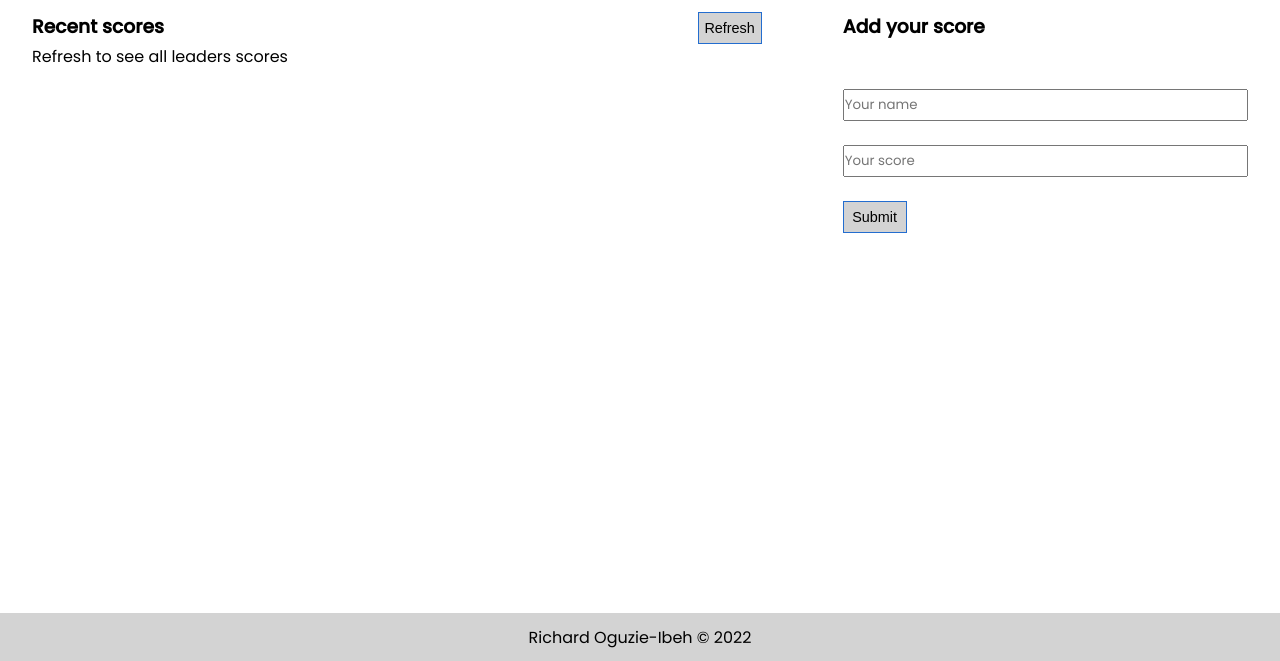
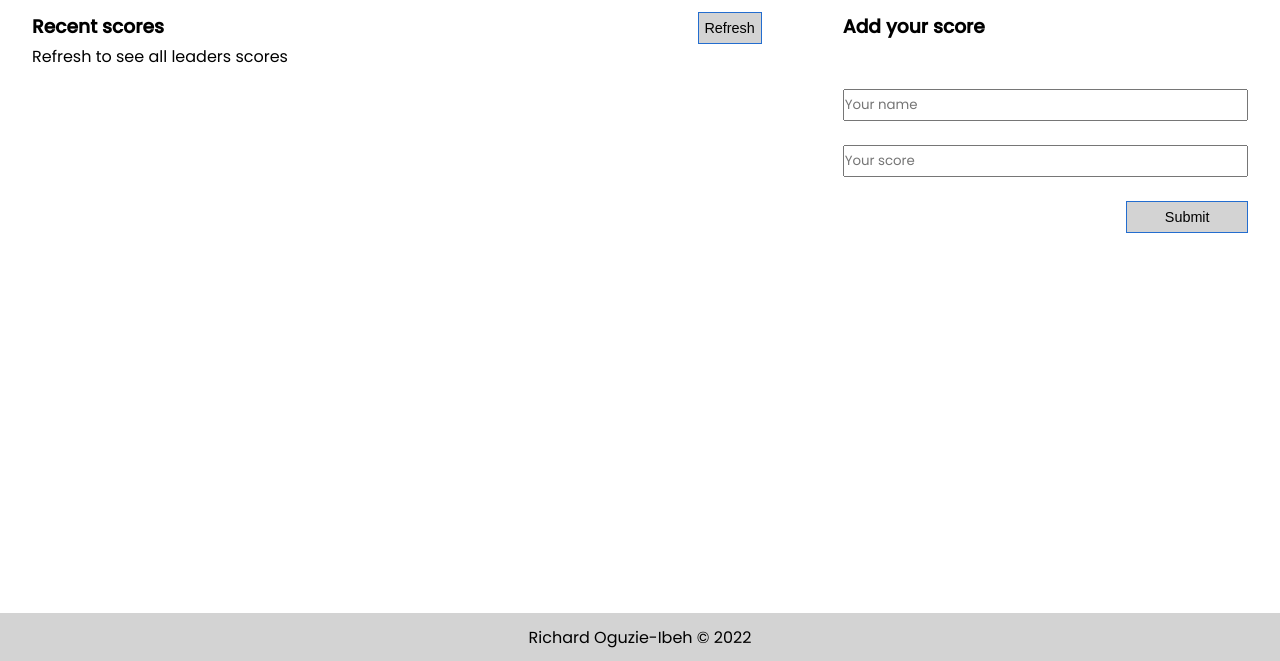
Before and after one commit to XRichardroidX/Leaderboard, a website built with webpack: page src/index.html in a window 1280 px wide. Shown: the part 139-800 px from the top of the page. Built offline with nearby package versions, Linux system fonts and the light colour scheme; no server answers.

Commit message:
Fix button position

```diff
--- a/src/style.css
+++ b/src/style.css
@@ -78,6 +78,15 @@ body {
 button {
   height: 2rem;
   width: 4rem;
+  background-color: #d3d3d3;
+  border: 1px solid #236dcf;
+  font-size: 0.9rem;
+}
+
+.submit-score {
+  margin-left: 70%;
+  height: 2rem;
+  width: 30%;
   background-color: #d3d3d3;
   border: 1px solid #236dcf;
   font-size: 0.9rem;
```
